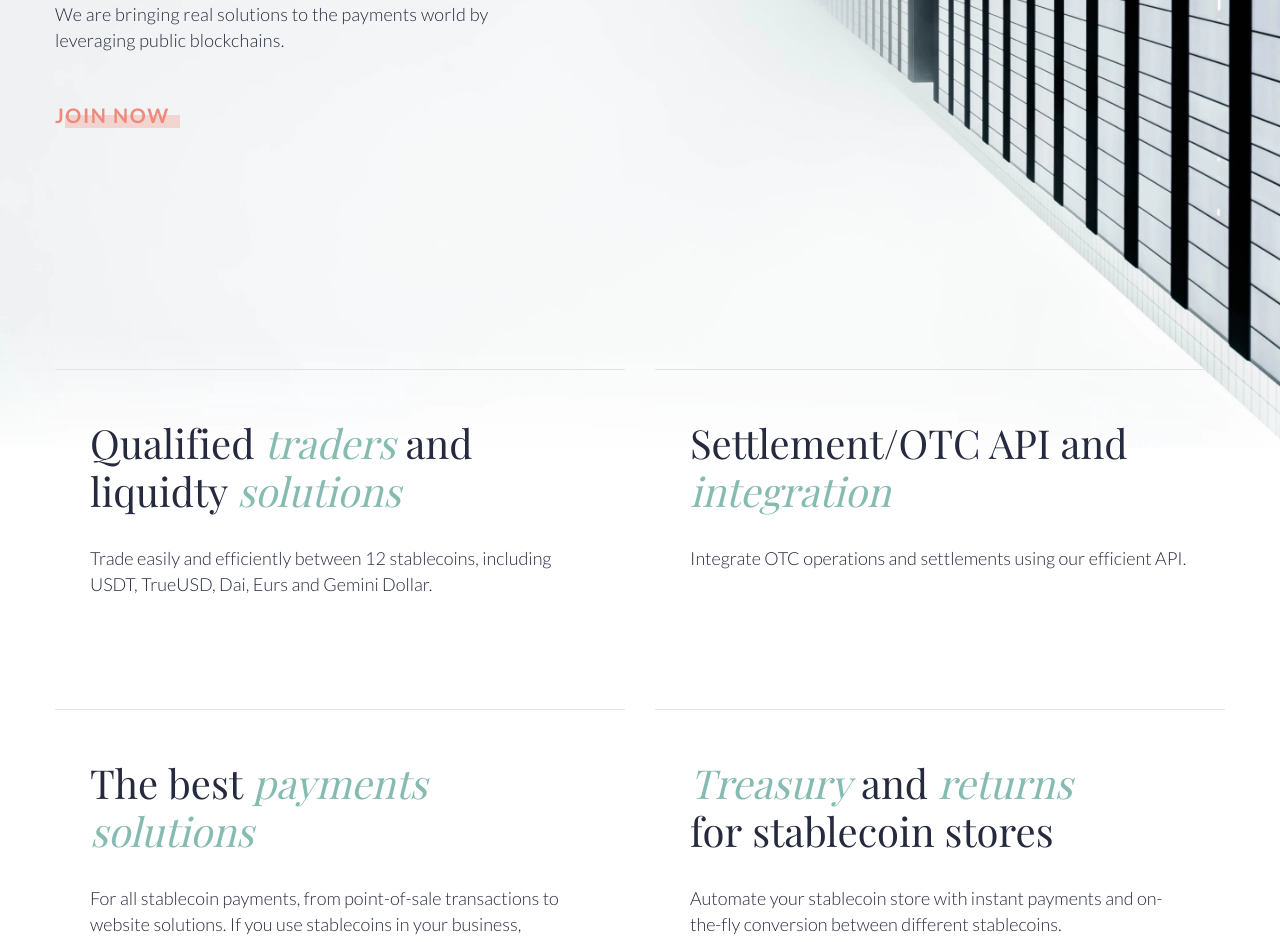
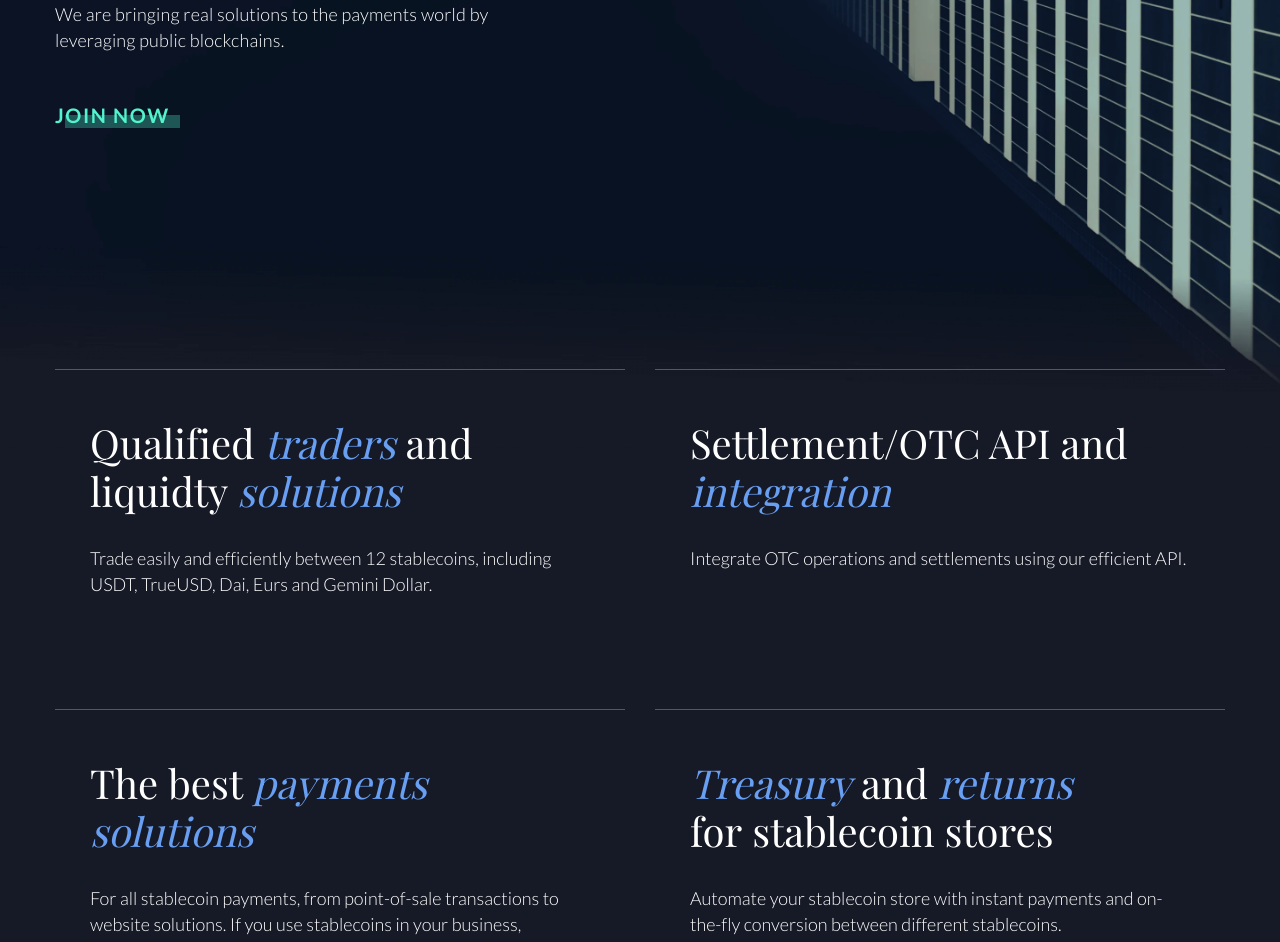
Before and after one commit to antonius1980/HW23_Exam, a website: page index.html in a window 1280 px wide. Shown: the part 435-1377 px from the top of the page. Drawn offline with nearby package versions, Linux system fonts and the light colour scheme; a web font is replaced by a local one.

```diff
--- a/index.html
+++ b/index.html
@@ -22,8 +22,10 @@
 						</a>
 					</div>
 					<nav class="nav top-header__nav">
-						<input class="top-header__hamburger-toggle hamburger-toggle" type="checkbox" id="hamburger-toggle">
-						<label class="hamburger-toggle-label top-header__hamburger-toggle-label" for="hamburger-toggle"><span class="hamburger-toggle-img"></span></label>
+						<input class="hamburger-toggle" type="checkbox" id="hamburger-toggle">
+						<label class="hamburger-toggle-label" for="hamburger-toggle">
+							<span class="hamburger-toggle-img"></span>
+						</label>
 						<ul class="menu nav-menu">
 							<li class="nav-menu__item"><a href="#" class="nav-menu__link">Home</a></li>
 							<li class="nav-menu__item"><a href="#" class="nav-menu__link">About</a></li>
@@ -38,48 +40,48 @@
 			<main class="main main-content">
 				<div class="container main-content__container">
 					<section class="section main-content__section hero-section">
-						<h1 class="heading heading-1 hero-section__heading-1">
+						<h1 class="heading heading-1">
 							A peer-to-peer stablecoin <em>clearinghouse</em> for the new economy
 						</h1>
-						<p class="hero-section__content">
+						<p>
 							We are bringing real solutions to the payments world by leveraging public blockchains.
 						</p>
-						<a class="btn btn" href="#" target="_self">Join Now</a>
+						<a class="btn" href="#" target="_self">Join Now</a>
 					</section>
 
 					<section class="section main-content__section benefits-section">
-						<article class="article section-block benefits-section__block">
-							<h2 class="heading heading-2 section-block__heading-2 benefits-section__heading-2">
+						<div class="benefits-section__block">
+							<h2 class="heading heading-2">
 								Qualified <em>traders</em> and liquidty <em>solutions</em>
 							</h2>
-							<p class="section-block__content benefits-section__content">
+							<p>
 								Trade easily and efficiently between 12 stablecoins, including USDT, TrueUSD, Dai, Eurs and Gemini Dollar.
 							</p>
-						</article>
-						<article class="article section-block benefits-section__block">
-							<h2 class="heading heading-2 section-block__heading-2 benefits-section__heading-2">
+						</div>
+						<div class="benefits-section__block">
+							<h2 class="heading heading-2">
 								Settlement/OTC API and <em>integration</em>
 							</h2>
-							<p class="section-block__content benefits-section__content">
+							<p>
 								Integrate OTC operations and settlements using our efficient API.
 							</p>
-						</article>
-						<article class="article section-block benefits-section__block">
-							<h2 class="heading heading-2 section-block__heading-2 benefits-section__heading-2">
+						</div>
+						<div class="benefits-section__block">
+							<h2 class="heading heading-2">
 								The best <em>payments solutions</em>
 							</h2>
-							<p class="section-block__content benefits-section__content">
+							<p>
 								For all stablecoin payments, from point-of-sale transactions to website solutions. If you use stablecoins in your business, Stablehouse is for you.
 							</p>
-						</article>
-						<article class="article section-block benefits-section__block">
-							<h2 class="heading heading-2 section-block__heading-2 benefits-section__heading-2">
+						</div>
+						<div class="benefits-section__block">
+							<h2 class="heading heading-2">
 								<em>Treasury</em> and <em>returns</em> for&nbsp;stablecoin stores
 							</h2>
-							<p class="section-block__content benefits-section__content">
+							<p>
 								Automate your stablecoin store with instant payments and on-the-fly conversion between different stablecoins.
 							</p>
-						</article>
+						</div>
 					</section>
 
 					<section class="section main-content__section quote-section">
@@ -94,10 +96,23 @@
 					</section>
 
 					<section class="section main-content__section video-section">
-						<h2 class="heading heading-2 video-section__heading-2">A <a class="link" href="#">powerful API</a> , easy to use user interface</h2>
-						<div id="video-placeholder" class="video-outer"></div>
+						<h2 class="heading heading-2 video-section__heading">
+							A <a class="link" href="#">powerful API</a> , easy to use user interface
+						</h2>
+						<div id="video-placeholder" class="video-outer video-section__video-outer"></div>
 						<p>Our API allows all members to interact with Stablehouse&#39;s platform, from effecting transfers to deposits, withdrawals, creation and redemption and reporting.</p>
+					</section>
 
+					<section class="section main-content__section video-section-test">
+						<h2 class="heading heading-2 video-section__heading">
+							A <a class="link" href="#">powerful API</a> , easy to use user interface
+						</h2>
+						<div class="video-container-test video-section-test__video-container-test">
+							<div id="video-placeholder-test" class="video-container-test__video-outer-test">
+
+							</div>
+						</div>
+						<p>Our API allows all members to interact with Stablehouse&#39;s platform, from effecting transfers to deposits, withdrawals, creation and redemption and reporting.</p>
 					</section>
 
 				</div>
@@ -123,8 +138,17 @@
 			<script>
 				document.getElementById('video-placeholder').addEventListener("click", function(e) {
 					if (window.getComputedStyle(this, "::after").content !== "none") {
-			this.classList.add("button-clicked");
+						this.classList.add("initiated");
 						this.innerHTML = '<iframe class="iframe video-outer__iframe" width="560" height="315" src="https://www.youtube.com/embed/vnbN9V_2Guk?si=WanVeBuyIg_Ttvwl&autoplay=1" title="YouTube video player" allow="accelerometer; autoplay; clipboard-write; encrypted-media; gyroscope; picture-in-picture; web-share" referrerpolicy="strict-origin-when-cross-origin" allowfullscreen></iframe>';
+					}
+				});
+			</script>
+
+			<script>
+				document.getElementById('video-placeholder-test').addEventListener("click", function(e) {
+					if (window.getComputedStyle(this, "::after").content !== "none") {
+						this.classList.add("initiated");
+						this.innerHTML = '<iframe class="iframe video-container-test__iframe" width="560" height="315" src="https://www.youtube.com/embed/vnbN9V_2Guk?si=WanVeBuyIg_Ttvwl&autoplay=1" title="YouTube video player" allow="accelerometer; autoplay; clipboard-write; encrypted-media; gyroscope; picture-in-picture; web-share" referrerpolicy="strict-origin-when-cross-origin" allowfullscreen></iframe>';
 					}
 				});
 			</script>
--- a/scss/_global.scss
+++ b/scss/_global.scss
@@ -70,12 +70,12 @@
 				background-color: $buttons-border-color-secondary;
 			}
 	}
-	&-big {
+	&--big {
 		border: 1px solid $buttons-border-color-primary;
-		padding: 33px $btn-big-inline-padding;
+		padding: 33px $btn--big-inline-padding;
 		&::after {
-			width: calc(100% - $btn-big-inline-padding * 2);
-			left: calc(10px + $btn-big-inline-padding);
+			width: calc(100% - $btn--big-inline-padding * 2);
+			left: calc(10px + $btn--big-inline-padding);
 		}
 		&:hover {
 			border-color: $buttons-border-color-secondary;
@@ -159,11 +159,10 @@
 	display: none;
 }
 
-.top-header {
-	&__hamburger-toggle-label {
-		display: none;
-	}
+.hamburger-toggle-label {
+	display: none;
 }
+
 
 .nav-menu {
 	display: flex;
@@ -224,7 +223,7 @@
 .hero-section {
 	padding: 150px 0;
 	max-width: 523px;
-	&__content {
+	& p {
 		margin-bottom: 50px;
 		letter-spacing: 0.01em;
 		max-width: 84%;
@@ -237,10 +236,16 @@
 	align-items: flex-start;
 	flex-flow: wrap row;
 	gap: 90px 30px;
-	&__heading-2 {
+	& .heading-2 {
+		margin-bottom: 30px;
+		max-width: 96%;
 	}
 	&__block {
+		padding: 20px 35px;
 		flex: 1 1 48%;
+		max-width: 70%;
+		min-height: 250px;
+		position: relative;
 		&::before {
 			content: "";
 			position: absolute;
@@ -251,22 +256,7 @@
 			border-top: 1px solid $border-color-primary;
 		}
 	}
-	&__content {
-	}
-
-}
-
-.section-block {
-		padding: 20px 35px;
-		position: relative;
-		max-width: 70%;
-		min-height: 250px;
-	&__heading-2 {
-		margin-bottom: 30px;
-		max-width: 96%;
-	}
-	&__content {
-
+	& p {
 	}
 
 }
@@ -302,9 +292,6 @@
 	&__block {
 		max-width: 710px;
 	}
-	&__content {
-
-	}
 }
 
 .video-section {
@@ -326,6 +313,7 @@
 	// padding-top: 56.25%; /* 16:9 Aspect Ratio */
 	aspect-ratio: 970/601;
 	background: url("../assets/img/screensaver-for-video-no-button.webp") no-repeat center /cover;
+	outline: 1px solid $border-color-primary;
 	&:before {
 		content: none;
 		position: absolute;
@@ -350,7 +338,7 @@
 		cursor: pointer;
 		pointer-events: auto;
 	}
-	&.button-clicked {
+	&.initiated {
 		outline: 2px solid $accent-color-primary;
 		&::before {
 			content: "";
@@ -375,12 +363,113 @@
 		max-height: 89.6%;
 		height: auto;
 		aspect-ratio: auto 16/9;
+		border-radius: 5px;
 		// margin: 3.2% 7.3% 3.2% 3.3%;
 		&:after{
 
 		}
 	}
 }
+
+
+// testing start
+.video-section-test {
+	padding-inline: 100px;
+	display: flex;
+	flex-direction: column;
+	&__video-container-test {
+		order: -1;
+	}
+}
+.video-container-test {
+	position: relative;
+	width: 100%;
+	margin-bottom: 50px;
+	&::before,
+	&::after {
+		content: "";
+		position: absolute;
+		border: 1px solid $border-color-primary;
+		top: 50%;
+		transform: translateY(-50%);
+		left:1%;
+		width: 13px;
+		height: 13px;
+		border-radius: 50%;
+	}
+
+	&::after {
+		width: 35px;
+		height: 35px;
+		left: auto;
+		right: 1.8%;
+	}
+
+	&__video-outer-test {
+		display: flex;
+		justify-content: center;
+		align-items: center;
+		width: 100%;
+		position: relative;
+		border-radius: 32px;
+		aspect-ratio: auto 16/9;
+		outline: 1px solid $border-color-primary;
+		&:before {
+			content: "";
+			position: absolute;
+			background-color: $text-color-primary;
+			outline: 1px solid $border-color-primary;
+			left: 3.3%;
+			right: 7.3%;
+			width: 89.4%;
+			height: 89.6%;
+			border-radius: 5px;
+			background: url("../assets/img/screensaver-for-video-inner-no-button.webp") no-repeat center / 101%;
+		}
+		&::after {
+			content: $play-button-bg;
+			position: absolute;
+			display: block;
+			width: 120px;
+			height: 120px;
+			top: 50%;
+			left:50%;
+			transform: translate(-50%, -50%);
+			opacity: 0.5;
+			cursor: pointer;
+			pointer-events: auto;
+		}
+		&.initiated {
+			outline: 2px solid $accent-color-primary;
+			&::before {
+				content: "";
+			}
+			&::after {
+				content: none;
+			}
+		}
+		&:hover {
+			&::after {
+				opacity: 1;
+				zoom: 1.2;
+				outline: 2px solid $accent-color-primary;
+				border-radius: 50%;
+			}
+		}
+	}
+	&__iframe {
+		position: absolute;
+		left: 3.3%;
+		right: 7.4%;
+		border: 1px solid $accent-color-primary;
+		width: 89.4%;
+		max-height: 89.6%;
+		height: auto;
+		aspect-ratio: auto 16/9;
+		border-radius: 5px;
+	}
+}
+// testing end
 
 .bottom-footer {
 	font-size: 1.4rem;
--- a/scss/_vars.scss
+++ b/scss/_vars.scss
@@ -11,7 +11,7 @@
 $container-width-max: 1170px;
 $container-padding: 25px;
 
-$btn-big-inline-padding: 90px;
+$btn--big-inline-padding: 90px;
 
 $background-color-global: #fff;
 $background-image-global: url("../assets/img/first-screen-bg.webp");
@@ -55,24 +55,24 @@
 // $font-color-heading: $text-color-primary;
 
 /* Theme Dark */
-// $background-color-global: #161926;
-// $background-image-global: url("../assets/img/first-screen-bg-dark.webp");
-// $background-image-global-big: url("../assets/img/first-screen-bg-dark@2x.webp");
-// $quote-icon-image: url("../assets/img/svg/small/quote-icon-green.svg");
-// $text-color-primary: #fff;
-// $text-color-primary-rgb: hex-to-rgb-list($text-color-primary);
-// $accent-color-primary: #689ff2;
-// $border-color-primary: #515773;
-// $light-color-primary: #fff;
-// $buttons-color-primary: #53f3cd;
-// $buttons-color-secondary: #02e0ab;
-// $buttons-border-color-primary: $border-color-primary;
-// $buttons-border-color-secondary: $buttons-color-secondary;
-// $links-color-primary: $accent-color-primary;
-// $links-color-secondary: $buttons-color-secondary;
-// $nav-links-hover-bg: linear-gradient(96.73deg, #53F3CD 6.73%, rgba(83, 243, 205, 0) 116.9%);
-// $play-button-bg: url("../assets/img/svg/small/icon_play_dark.svg");
-// $font-color-heading: $text-color-primary;
+$background-color-global: #161926;
+$background-image-global: url("../assets/img/first-screen-bg-dark.webp");
+$background-image-global-big: url("../assets/img/first-screen-bg-dark@2x.webp");
+$quote-icon-image: url("../assets/img/svg/small/quote-icon-green.svg");
+$text-color-primary: #fff;
+$text-color-primary-rgb: hex-to-rgb-list($text-color-primary);
+$accent-color-primary: #689ff2;
+$border-color-primary: #515773;
+$light-color-primary: #fff;
+$buttons-color-primary: #53f3cd;
+$buttons-color-secondary: #02e0ab;
+$buttons-border-color-primary: $border-color-primary;
+$buttons-border-color-secondary: $buttons-color-secondary;
+$links-color-primary: $accent-color-primary;
+$links-color-secondary: $buttons-color-secondary;
+$nav-links-hover-bg: linear-gradient(96.73deg, #53F3CD 6.73%, rgba(83, 243, 205, 0) 116.9%);
+$play-button-bg: url("../assets/img/svg/small/icon_play_dark.svg");
+$font-color-heading: $text-color-primary;
 
 // Breakpoints mobile first
 //0 - default CSS
```
Also changed, not shown: scss/_responsive_tablet.scss (+8 -11 lines), assets/img/screensaver-for-video-inner-no-button.webp (added), assets/img/screensaver-for-video-inner-no-button@2x.webp (added), css/main.css, 1 other file. Lines whose indentation alone changed are shown as unchanged.
